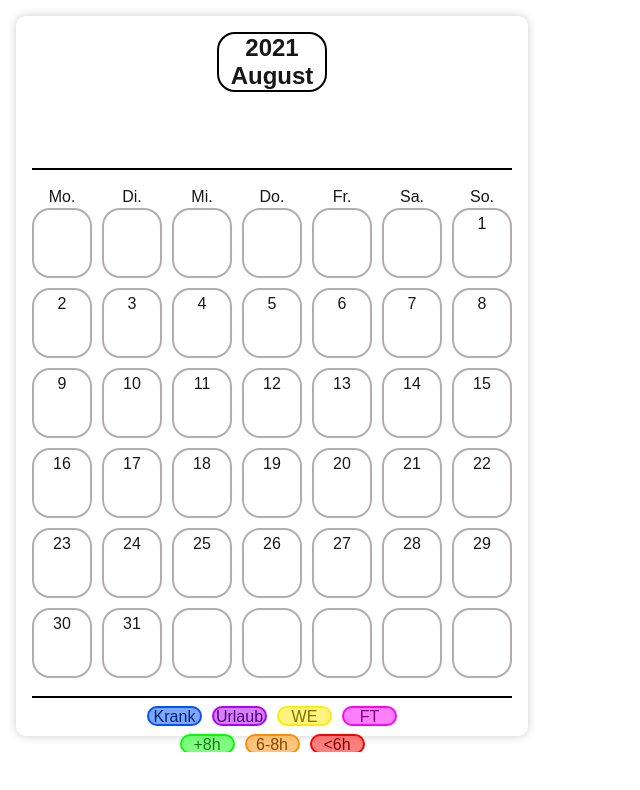
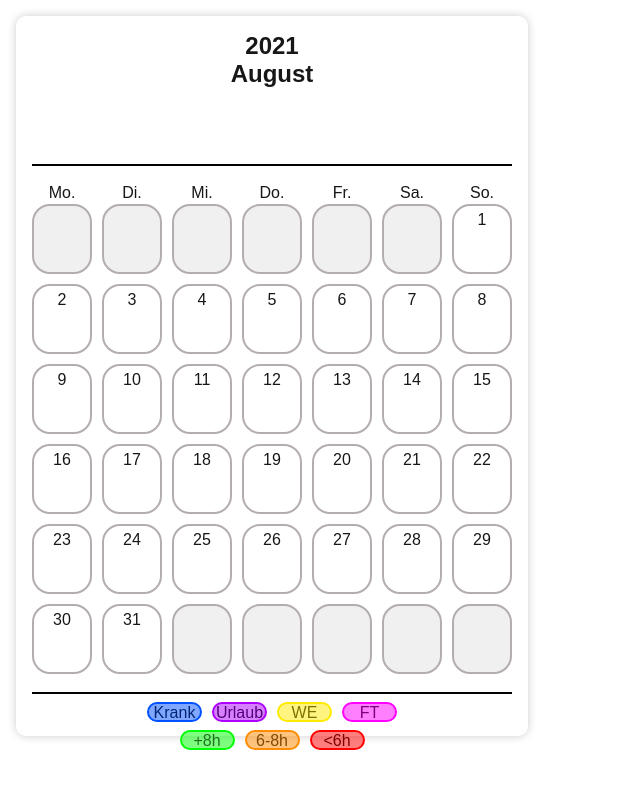
Before and after one commit to justusbruegmann/stechuhr, a Next.js app: page /kalender in a window 1280 px wide. Shown: the top 790 px of the page, without its empty margins (0-640 px from the left). Built offline with nearby package versions, Linux system fonts and the light colour scheme.

Commit message:
Designfix

```diff
--- a/src/app/kalender/kalender.module.css
+++ b/src/app/kalender/kalender.module.css
@@ -15,19 +15,12 @@
     margin-bottom: 2cm;
 
     width: 110px;
-
-    border: 2px solid black;
-    border-radius: 18px;
 }
 
 .kalender_zeitraum_text {
     font-size: 1.5rem;
     font-weight: bolder;
     text-align: center;
-}
-.kalender_zeitraum:hover {
-    background-color: lightgray;
-    cursor: pointer;
 }
 
 /* --- Wochentage --- */
@@ -62,7 +55,7 @@
 }
 
 .kalender_heute:hover {
-    background-color: lightgray;
+    background-color: rgba(174, 174, 174, 0.4);
     cursor: pointer;
 }
 
@@ -76,12 +69,21 @@
 }
 
 .kalender_tag:hover {
-    background-color: lightgray;
+    background-color: rgba(174, 174, 174, 0.4);
+    border-color: black;
     cursor: pointer;
 }
 
 .kalender_tag_text {
     margin-top: 5px;
+}
+
+.kalender_leer {
+    width: 60px;
+    height: 70px;
+    border-radius: 18px;
+    border: 2px solid rgb(180, 173, 173);
+    background-color: rgba(226, 226, 226, 0.5);
 }
 
 /* --- Trennlinie --- */
--- a/src/app/kalender/page.tsx
+++ b/src/app/kalender/page.tsx
@@ -104,6 +104,9 @@ export default function Kalender() {
                                 {tag && <div className={styles.kalender_tag_text}>{tag}</div>}
                             </div>);
                         }
+                        if (tag === null) {
+                            return <div key={index} className={styles.kalender_leer}>{tag}</div>;
+                        }
                         return (
                             <div key={index} className={styles.kalender_tag}>
                                 {tag && <div className={styles.kalender_tag_text}>{tag}</div>}
```
